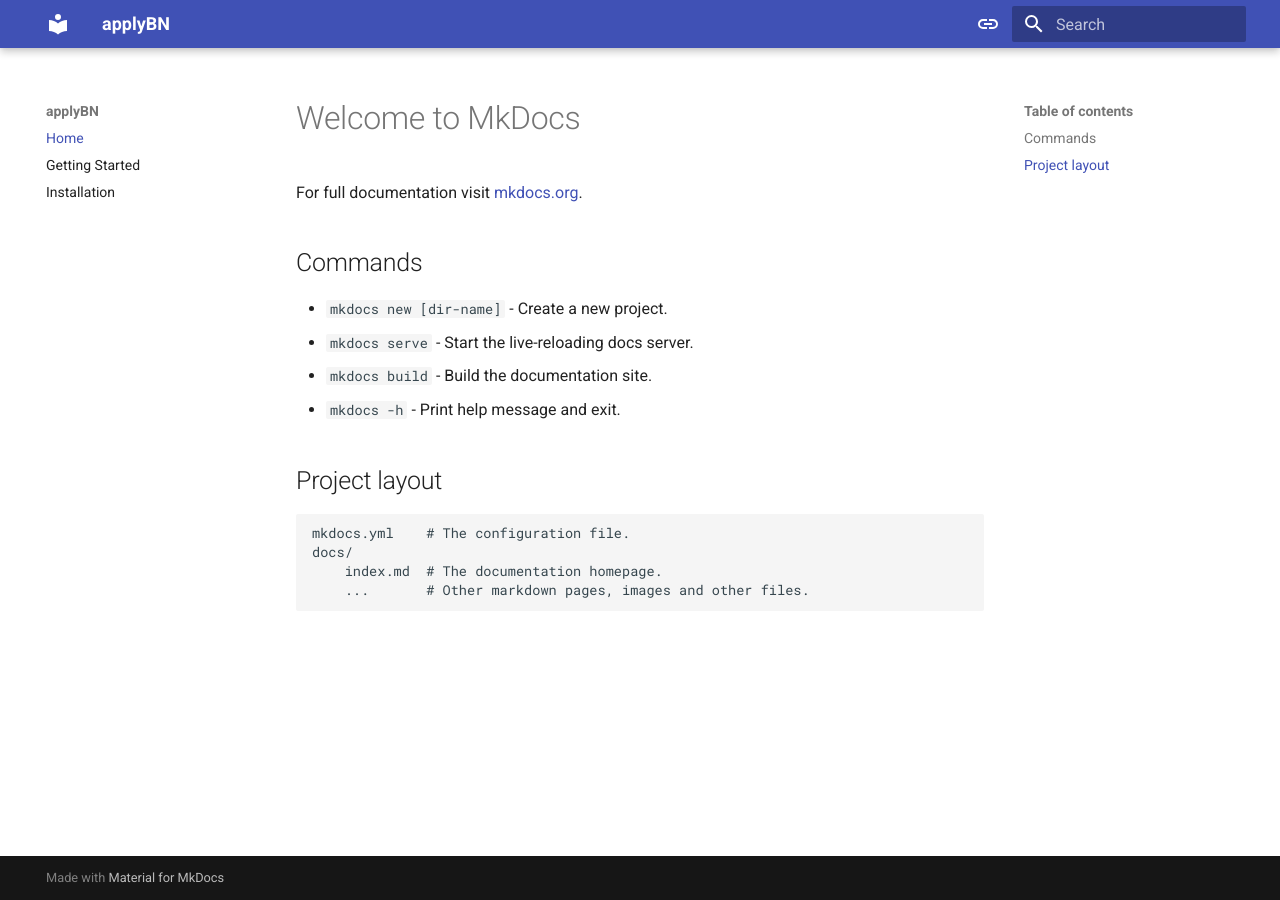
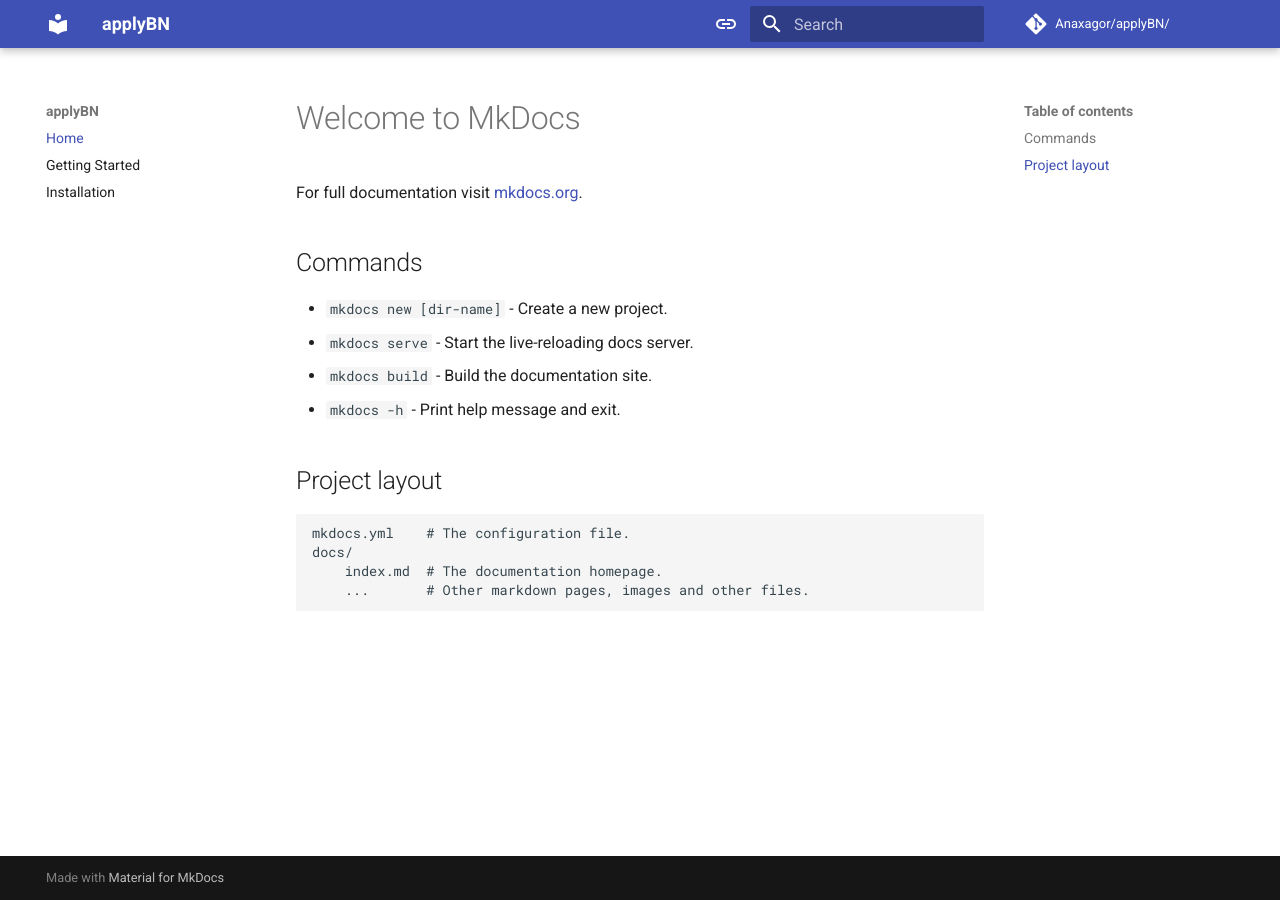
Before and after one commit to Anaxagor/applyBN, an MkDocs documentation site: the page built from docs/index.md, in a window 1280 px wide. Built offline with MkDocs 1.6.1 and Material for MkDocs 9.7.7, drawn with Linux system fonts in a browser that asks for light colours; comment, search, counter and statistics services are not loaded.

Commit message:
docs changes

```diff
--- a/mkdocs.yml
+++ b/mkdocs.yml
@@ -1,4 +1,6 @@
 site_name: applyBN
+repo_name: Anaxagor/applyBN/
+repo_url: https://github.com/Anaxagor/applyBN/
 theme:
   name: material
   locale: en
```
